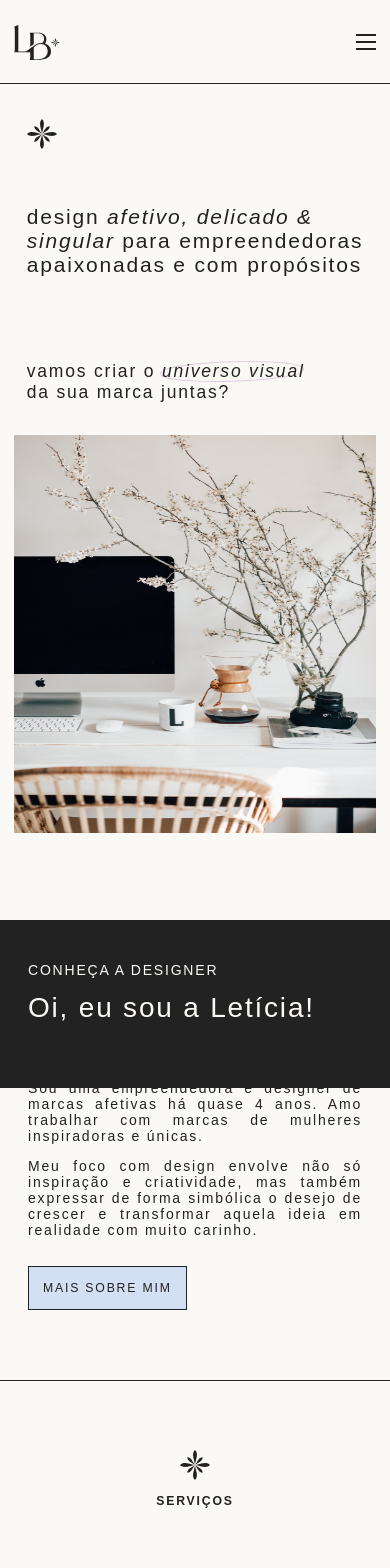
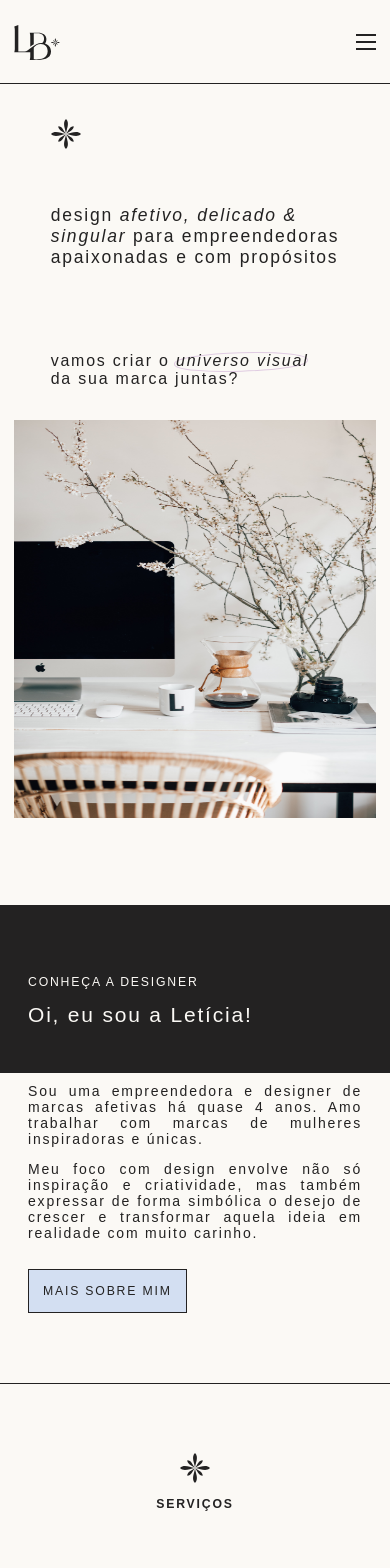
Before and after one commit to PedroVignotto/LeBueno, a Next.js app: page / in a window 390 px wide. Shown: the top 1568 px of the page. Built offline with nearby package versions, Linux system fonts and the light colour scheme; a web font is replaced by a local one.

Commit message:
style: change responsive details

```diff
--- a/src/styles/pages/home.ts
+++ b/src/styles/pages/home.ts
@@ -59,9 +59,23 @@ export const HeroContent = styled.main`
     margin-top: 2.5rem;
   }
 
-  @media (max-width: 350px) {
-    h2 {
-      background-image: none !important;
+  @media (max-width: 436px) {
+    section {
+      h1 {
+        font-size: 1.25rem;
+      }
+
+      h2 {
+        font-size: 1.14rem;
+      }
+    }
+  }
+
+  @media (max-width: 339px) {
+    section {
+      h2 {
+        background-image: none;
+      }
     }
   }
 `
@@ -72,8 +86,8 @@ export const BackgroundAbout = styled.div`
   height: 16rem;
   margin-top: 8rem;
   background-color: ${colors.black};
-  background-size: 100px 100px !important;
-  background-position: top !important;
+  background-size: 100px 100px;
+  background-position: top;
 
   @media (max-width: 1000px) {
     height: 12rem;
@@ -108,7 +122,7 @@ export const AboutContent = styled.div`
       justify-content: center;
 
       h3 {
-        font-size: 2rem;
+        font-size: 1.5rem;
         font-weight: 400;
         color: ${colors.white};
         letter-spacing: 1.8px;
@@ -116,7 +130,7 @@ export const AboutContent = styled.div`
       }
 
       h4 {
-        font-size: 1rem;
+        font-size: 0.875rem;
         text-transform: uppercase;
         font-weight: 400;
         color: ${colors.white};
@@ -179,7 +193,14 @@ export const AboutContent = styled.div`
     }
   }
 
-  @media (max-width: 390px) {
+  @media (max-width: 397px) {
+    section {
+      .about-me-title {
+      }
+    }
+  }
+
+  @media (max-width: 325px) {
     section {
       margin-top: -1rem;
     }
@@ -248,4 +269,10 @@ export const ServiceContent = styled.section`
       }
     }
   }
+
+  @media (max-width: 249px) {
+    ul {
+      align-items: flex-start;
+    }
+  }
 `
```
